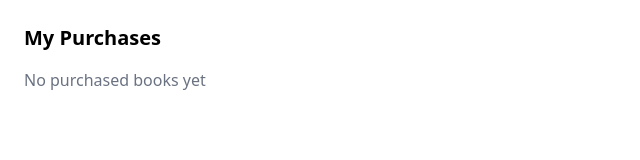
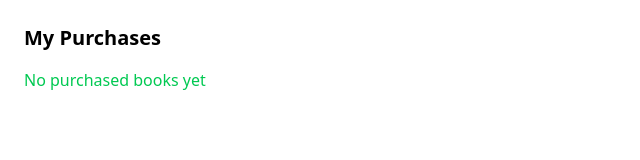
Before and after one commit to Raushankumar2305/e-book, a React (Vite) app in the folder frontend/vite-project/: page /my-books in a window 1280 px wide. Shown: the top 160 px of the page, without its empty margins (0-640 px from the left). Built offline with nearby package versions, Linux system fonts and the light colour scheme.

Commit message:
Update message color for no purchased books notification

```diff
--- a/frontend/vite-project/src/components/MyPurchases.jsx
+++ b/frontend/vite-project/src/components/MyPurchases.jsx
@@ -63,7 +63,7 @@
       {loading && <p>Loading purchases...</p>}
 
       {!loading && books.length === 0 && (
-        <p className="text-gray-500">No purchased books yet</p>
+        <p className="text-green-500">No purchased books yet</p>
       )}
 
       {books.map((b) => (
```
